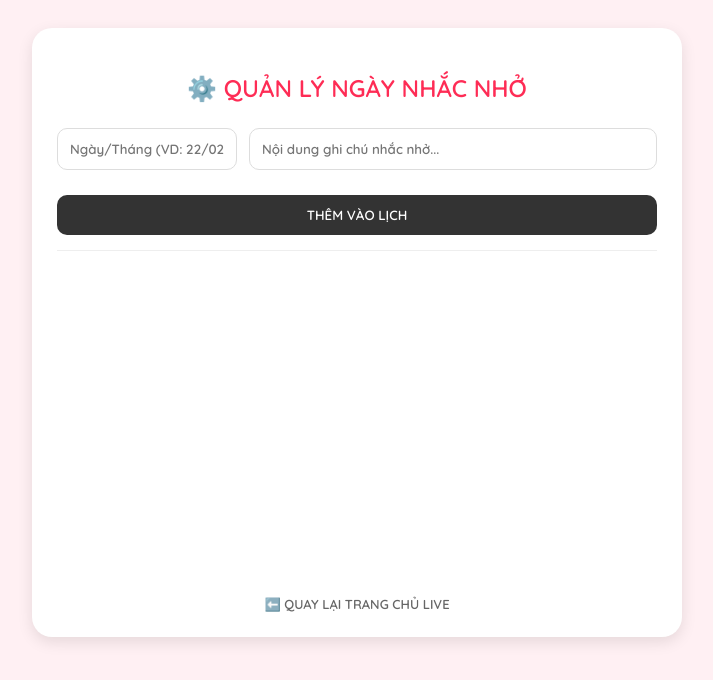
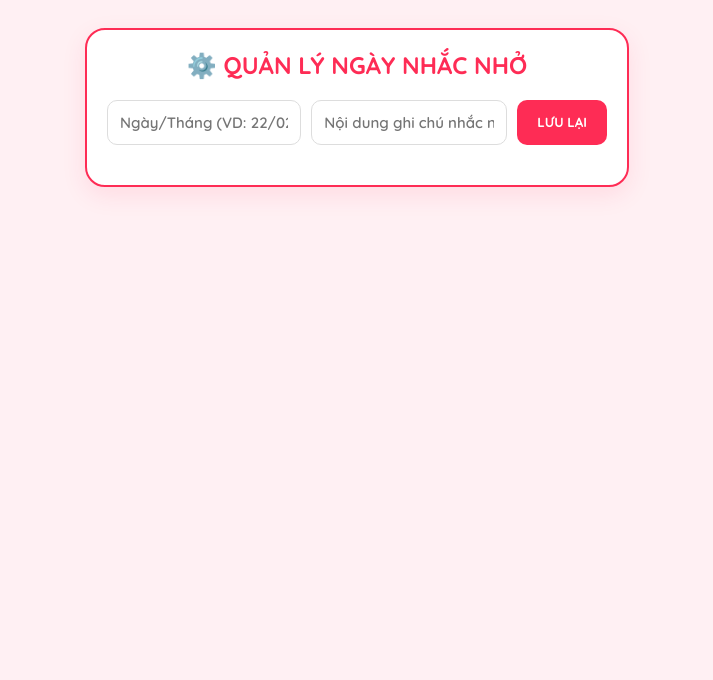
Before and after one commit to cmttiktok/doccmttam, a website: page admin.html in a window 1280 px wide. Shown: the whole page, without its empty margins (283-996 px from the left). Drawn offline with Linux system fonts and the light colour scheme; no server answers.

Commit message:
Update admin.html

```diff
--- a/admin.html
+++ b/admin.html
@@ -2,38 +2,37 @@
 <html lang="vi">
 <head>
     <meta charset="UTF-8">
-    <title>BÈO ADMIN - LỊCH NHẮC NHỞ</title>
-    <link href="https://fonts.googleapis.com/css2?family=Quicksand:wght@600&display=swap" rel="stylesheet">
+    <meta name="viewport" content="width=device-width, initial-scale=1.0">
+    <title>ADMIN - QUẢN LÝ NHẮC NHỞ</title>
+    <link href="https://fonts.googleapis.com/css2?family=Quicksand:wght@600;700&display=swap" rel="stylesheet">
     <style>
-        body { font-family: 'Quicksand', sans-serif; background: #fff0f3; padding: 20px; }
-        .container { max-width: 600px; margin: auto; background: white; padding: 25px; border-radius: 20px; box-shadow: 0 5px 15px rgba(0,0,0,0.1); }
-        input { width: 100%; padding: 12px; margin: 5px 0; border-radius: 10px; border: 1px solid #ddd; box-sizing: border-box; font-family: inherit; }
-        .input-date { width: 30%; display: inline-block; }
-        .input-content { width: 68%; display: inline-block; float: right; }
-        button { width: 100%; padding: 12px; background: #333; color: white; border: none; border-radius: 10px; cursor: pointer; font-weight: bold; margin-top: 10px; font-family: inherit; }
-        button:hover { opacity: 0.9; }
-        .list { height: 320px; overflow-y: auto; margin-top: 15px; border-top: 1px solid #eee; padding-top: 10px; }
-        .item { display: flex; justify-content: space-between; padding: 12px 10px; border-bottom: 1px solid #f9f9f9; font-size: 14px; font-weight: bold; }
-        .date-badge { color: #fe2c55; margin-right: 10px; }
-        .del { color: #fe2c55; cursor: pointer; font-weight: bold; }
-        .back-link { display: block; text-align: center; margin-top: 15px; font-size: 13px; color: #666; text-decoration: none; font-weight: bold; }
+        :root { --pink: #fe2c55; --bg: #fff0f3; --panel: #ffffff; }
+        body { font-family: 'Quicksand', sans-serif; background: var(--bg); padding: 20px; display: flex; flex-direction: column; align-items: center; }
+        .container { width: 100%; max-width: 500px; background: var(--panel); padding: 20px; border-radius: 20px; border: 2px solid var(--pink); box-shadow: 0 8px 25px rgba(254,44,85,0.1); }
+        h2 { color: var(--pink); text-align: center; margin-top: 0; }
+        .form-group { display: flex; gap: 10px; margin-bottom: 20px; }
+        input[type="text"] { flex: 1; padding: 12px; border-radius: 10px; border: 1px solid #ddd; font-family: inherit; font-size: 15px; }
+        .input-date { width: 90px; text-align: center; }
+        button { padding: 12px 20px; border: none; border-radius: 10px; background: var(--pink); color: white; font-weight: bold; cursor: pointer; font-family: inherit; }
+        .reminder-list { display: flex; flex-direction: column; gap: 10px; }
+        .reminder-item { display: flex; justify-content: space-between; align-items: center; padding: 10px 15px; background: #f8f9fa; border-radius: 10px; border-left: 4px solid var(--pink); }
+        .date-badge { font-weight: 700; color: var(--pink); margin-right: 10px; }
+        .delete-btn { background: #333; padding: 6px 12px; font-size: 13px; }
     </style>
 </head>
 <body>
+
     <div class="container">
-        <h2 style="text-align:center; color:#fe2c55;">⚙️ QUẢN LÝ NGÀY NHẮC NHỞ</h2>
+        <h2>⚙️ QUẢN LÝ NGÀY NHẮC NHỞ</h2>
 
-        <div style="margin-bottom: 10px; overflow: hidden;">
+        <div class="form-group">
             <input type="text" id="txtDate" class="input-date" placeholder="Ngày/Tháng (VD: 22/02)">
-            <input type="text" id="txtContent" class="input-content" placeholder="Nội dung ghi chú nhắc nhở...">
-        </div>
-        <button id="btnAdd">THÊM VÀO LỊCH</button>
-
-        <div class="list" id="listContainer">
-            <!-- Danh sách tự động tải vào đây -->
+            <input type="text" id="txtContent" placeholder="Nội dung ghi chú nhắc nhở...">
+            <button id="btnAdd">LƯU LẠI</button>
         </div>
 
-        <a href="/" class="back-link">⬅️ QUAY LẠI TRANG CHỦ LIVE</a>
+        <div class="reminder-list" id="listContainer">
+            </div>
     </div>
 
     <script>
@@ -53,10 +52,8 @@
                 const item = document.createElement('div');
                 item.className = 'reminder-item';
                 item.innerHTML = `
-                    <div class="item">
-                        <div><span class="date-badge">[Ngày ${date}]</span><span>${allReminders[date]}</span></div>
-                        <span class="del" onclick="deleteDate('${date}')">XOÁ</span>
-                    </div>
+                    <div><span class="date-badge">[Ngày ${date}]</span> <span>${allReminders[date]}</span></div>
+                    <button class="delete-btn" onclick="deleteDate('${date}')">Xóa</button>
                 `;
                 container.appendChild(item);
             });
```
